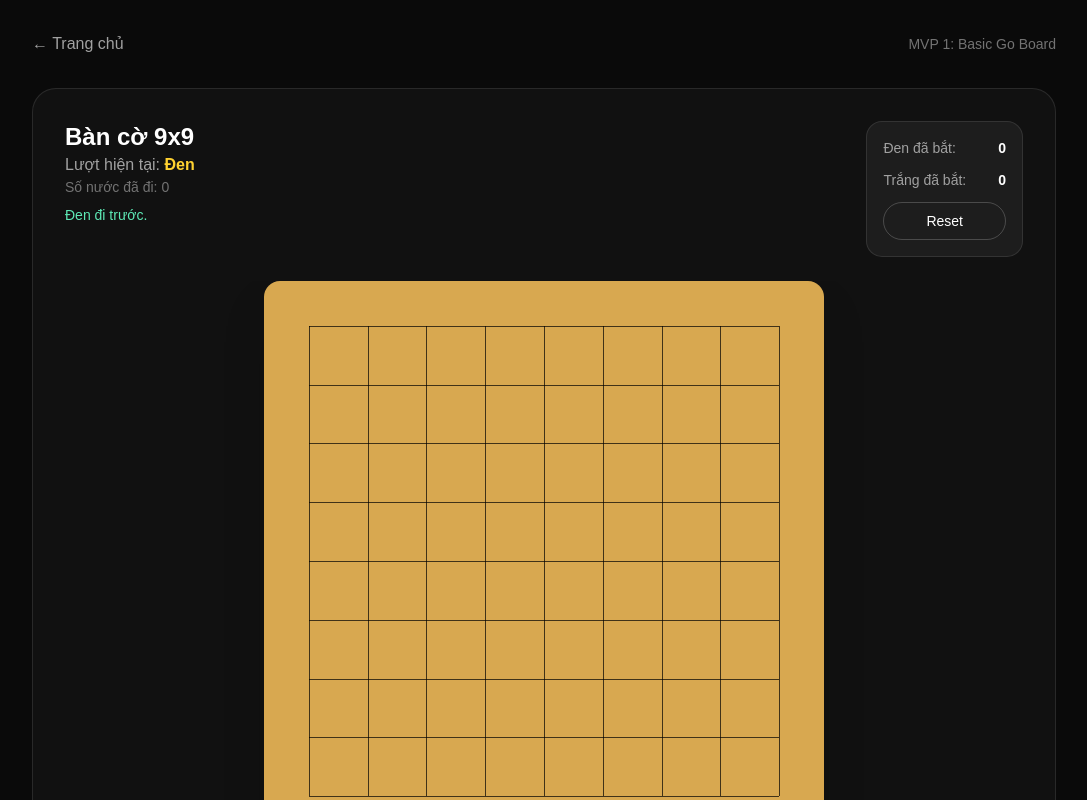
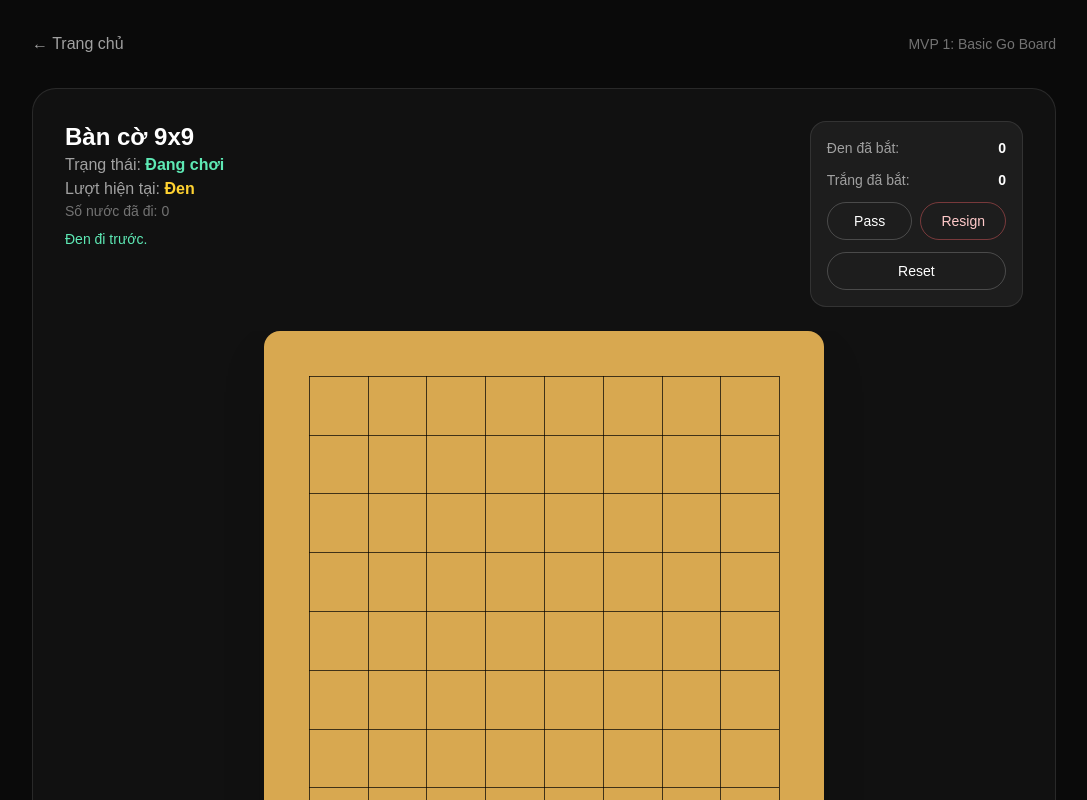
Before and after one commit to lmtvinh/go-vay-ai, a Next.js app: page /play in a window 1280 px wide. Shown: the top 800 px of the page, without its empty margins (96-1183 px from the left). Built offline with nearby package versions, Linux system fonts and the light colour scheme.

Commit message:
feat: add pass resign and game status controls

```diff
--- a/components/goban/GoBoard.tsx
+++ b/components/goban/GoBoard.tsx
@@ -1,33 +1,41 @@
 "use client";
 
 import { useState } from "react";
-import ErrorPopup from "@/components/ui/ErrorPopup";
 import {
     BOARD_SIZE,
     createEmptyBoard,
     getOpponent,
     placeStone,
 } from "@/lib/go/board";
-import type { Board, Move, Player } from "@/lib/go/types";
+import type { Board, GameStatus, Move, Player } from "@/lib/go/types";
+
+function getPlayerLabel(player: Player) {
+    return player === "black" ? "Đen" : "Trắng";
+}
 
 export default function GoBoard() {
-    const [board, setBoard] = useState<Board>(createEmptyBoard);
+    const [board, setBoard] = useState<Board>(() => createEmptyBoard());
     const [currentPlayer, setCurrentPlayer] = useState<Player>("black");
     const [moveHistory, setMoveHistory] = useState<Move[]>([]);
     const [blackCaptured, setBlackCaptured] = useState(0);
     const [whiteCaptured, setWhiteCaptured] = useState(0);
     const [message, setMessage] = useState<string>("Đen đi trước.");
-    const [errorMessage, setErrorMessage] = useState<string | null>(null);
+    const [gameStatus, setGameStatus] = useState<GameStatus>("playing");
+    const [winner, setWinner] = useState<Player | null>(null);
+    const [consecutivePasses, setConsecutivePasses] = useState(0);
 
     function handlePlaceStone(row: number, col: number) {
+        if (gameStatus === "finished") {
+            setMessage("Ván cờ đã kết thúc. Hãy bấm Reset để chơi ván mới.");
+            return;
+        }
+
         const result = placeStone(board, row, col, currentPlayer);
 
         if (!result.ok) {
-            setErrorMessage(result.error);
+            setMessage(result.error);
             return;
         }
-
-        setErrorMessage(null);
 
         const capturedCount = result.captured.length;
 
@@ -36,6 +44,7 @@ export default function GoBoard() {
         setMoveHistory((prev) => [
             ...prev,
             {
+                type: "stone",
                 row,
                 col,
                 player: currentPlayer,
@@ -50,17 +59,73 @@ export default function GoBoard() {
             setWhiteCaptured((prev) => prev + capturedCount);
         }
 
+        setConsecutivePasses(0);
+
         const nextPlayer = getOpponent(currentPlayer);
         setCurrentPlayer(nextPlayer);
 
         if (capturedCount > 0) {
             setMessage(
-                `${currentPlayer === "black" ? "Đen" : "Trắng"
-                } vừa bắt ${capturedCount} quân.`
+                `${getPlayerLabel(currentPlayer)} vừa bắt ${capturedCount} quân.`
             );
         } else {
-            setMessage(`Đến lượt ${nextPlayer === "black" ? "Đen" : "Trắng"}.`);
+            setMessage(`Đến lượt ${getPlayerLabel(nextPlayer)}.`);
         }
+    }
+
+    function handlePass() {
+        if (gameStatus === "finished") return;
+
+        const nextConsecutivePasses = consecutivePasses + 1;
+
+        setMoveHistory((prev) => [
+            ...prev,
+            {
+                type: "pass",
+                player: currentPlayer,
+                moveNumber: prev.length + 1,
+            },
+        ]);
+
+        if (nextConsecutivePasses >= 2) {
+            setGameStatus("finished");
+            setWinner(null);
+            setConsecutivePasses(nextConsecutivePasses);
+            setMessage(
+                "Hai người chơi đã Pass liên tiếp. Ván cờ kết thúc. Chưa tính điểm ở phiên bản này."
+            );
+            return;
+        }
+
+        const nextPlayer = getOpponent(currentPlayer);
+
+        setConsecutivePasses(nextConsecutivePasses);
+        setCurrentPlayer(nextPlayer);
+        setMessage(`${getPlayerLabel(currentPlayer)} đã Pass. Đến lượt ${getPlayerLabel(nextPlayer)}.`);
+    }
+
+    function handleResign() {
+        if (gameStatus === "finished") return;
+
+        const gameWinner = getOpponent(currentPlayer);
+
+        setMoveHistory((prev) => [
+            ...prev,
+            {
+                type: "resign",
+                player: currentPlayer,
+                winner: gameWinner,
+                moveNumber: prev.length + 1,
+            },
+        ]);
+
+        setWinner(gameWinner);
+        setGameStatus("finished");
+        setMessage(
+            `${getPlayerLabel(currentPlayer)} đã đầu hàng. ${getPlayerLabel(
+                gameWinner
+            )} thắng.`
+        );
     }
 
     function handleReset() {
@@ -70,27 +135,45 @@ export default function GoBoard() {
         setBlackCaptured(0);
         setWhiteCaptured(0);
         setMessage("Đen đi trước.");
+        setGameStatus("playing");
+        setWinner(null);
+        setConsecutivePasses(0);
     }
 
     return (
-
-        <>
-            <ErrorPopup
-                message={errorMessage}
-                onClose={() => setErrorMessage(null)}
-            />
-
         <div className="space-y-6">
             <div className="flex flex-col gap-4 sm:flex-row sm:items-start sm:justify-between">
                 <div>
                     <h2 className="text-2xl font-bold text-white">Bàn cờ 9x9</h2>
 
                     <p className="text-neutral-400">
+                        Trạng thái:{" "}
+                        <span
+                            className={
+                                gameStatus === "playing"
+                                    ? "font-semibold text-emerald-300"
+                                    : "font-semibold text-red-300"
+                            }
+                        >
+                            {gameStatus === "playing" ? "Đang chơi" : "Đã kết thúc"}
+                        </span>
+                    </p>
+
+                    <p className="text-neutral-400">
                         Lượt hiện tại:{" "}
                         <span className="font-semibold text-amber-300">
-                                {currentPlayer === "black" ? "Đen" : "Trắng"}
+                            {getPlayerLabel(currentPlayer)}
                         </span>
                     </p>
+
+                    {winner && (
+                        <p className="text-neutral-400">
+                            Người thắng:{" "}
+                            <span className="font-semibold text-amber-300">
+                                {getPlayerLabel(winner)}
+                            </span>
+                        </p>
+                    )}
 
                     <p className="text-sm text-neutral-500">
                         Số nước đã đi: {moveHistory.length}
@@ -108,6 +191,24 @@ export default function GoBoard() {
                     <div className="flex justify-between gap-8">
                         <span className="text-neutral-400">Trắng đã bắt:</span>
                         <span className="font-semibold text-white">{whiteCaptured}</span>
+                    </div>
+
+                    <div className="grid grid-cols-2 gap-2">
+                        <button
+                            onClick={handlePass}
+                            disabled={gameStatus === "finished"}
+                            className="rounded-full border border-white/20 px-5 py-2 text-white transition hover:bg-white/10 disabled:cursor-not-allowed disabled:opacity-40"
+                        >
+                            Pass
+                        </button>
+
+                        <button
+                            onClick={handleResign}
+                            disabled={gameStatus === "finished"}
+                            className="rounded-full border border-red-400/40 px-5 py-2 text-red-200 transition hover:bg-red-500/10 disabled:cursor-not-allowed disabled:opacity-40"
+                        >
+                            Resign
+                        </button>
                     </div>
 
                     <button
@@ -147,7 +248,8 @@ export default function GoBoard() {
                                 <button
                                     key={`${rowIndex}-${colIndex}`}
                                     onClick={() => handlePlaceStone(rowIndex, colIndex)}
-                                        className="absolute flex -translate-x-1/2 -translate-y-1/2 items-center justify-center rounded-full"
+                                    disabled={gameStatus === "finished"}
+                                    className="absolute flex -translate-x-1/2 -translate-y-1/2 items-center justify-center rounded-full disabled:cursor-not-allowed"
                                     style={{
                                         left: `${(colIndex / (BOARD_SIZE - 1)) * 100}%`,
                                         top: `${(rowIndex / (BOARD_SIZE - 1)) * 100}%`,
@@ -184,15 +286,31 @@ export default function GoBoard() {
                                 key={move.moveNumber}
                                 className="flex items-center justify-between rounded-xl bg-black/20 px-3 py-2"
                             >
+                                {move.type === "stone" && (
+                                    <>
                                         <span>
-                                        #{move.moveNumber}{" "}
-                                        {move.player === "black" ? "Đen" : "Trắng"} đi tại hàng{" "}
-                                        {move.row + 1}, cột {move.col + 1}
+                                            #{move.moveNumber} {getPlayerLabel(move.player)} đi tại
+                                            hàng {move.row + 1}, cột {move.col + 1}
                                         </span>
 
                                         {move.captured.length > 0 && (
                                             <span className="text-amber-300">
                                                 Bắt {move.captured.length} quân
+                                            </span>
+                                        )}
+                                    </>
+                                )}
+
+                                {move.type === "pass" && (
+                                    <span>
+                                        #{move.moveNumber} {getPlayerLabel(move.player)} Pass
+                                    </span>
+                                )}
+
+                                {move.type === "resign" && (
+                                    <span>
+                                        #{move.moveNumber} {getPlayerLabel(move.player)} đầu hàng.{" "}
+                                        {getPlayerLabel(move.winner)} thắng.
                                     </span>
                                 )}
                             </div>
@@ -201,6 +319,5 @@ export default function GoBoard() {
                 )}
             </div>
         </div>
-        </>
     );
 }
--- a/lib/go/types.ts
+++ b/lib/go/types.ts
@@ -9,10 +9,28 @@ export type Point = {
   col: number;
 };
 
-export type Move = {
+export type StoneMove = {
+  type: "stone";
   row: number;
   col: number;
   player: Player;
   captured: Point[];
   moveNumber: number;
 };
+
+export type PassMove = {
+  type: "pass";
+  player: Player;
+  moveNumber: number;
+};
+
+export type ResignMove = {
+  type: "resign";
+  player: Player;
+  winner: Player;
+  moveNumber: number;
+};
+
+export type Move = StoneMove | PassMove | ResignMove;
+
+export type GameStatus = "playing" | "finished";
```
Lines whose indentation alone changed are shown as unchanged.
